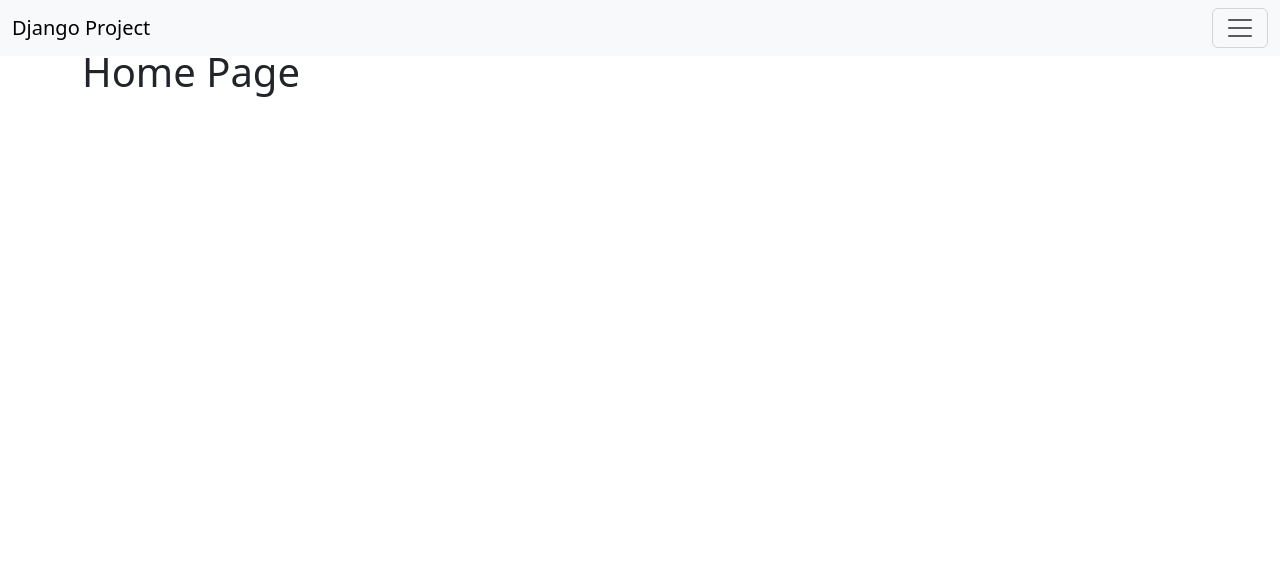
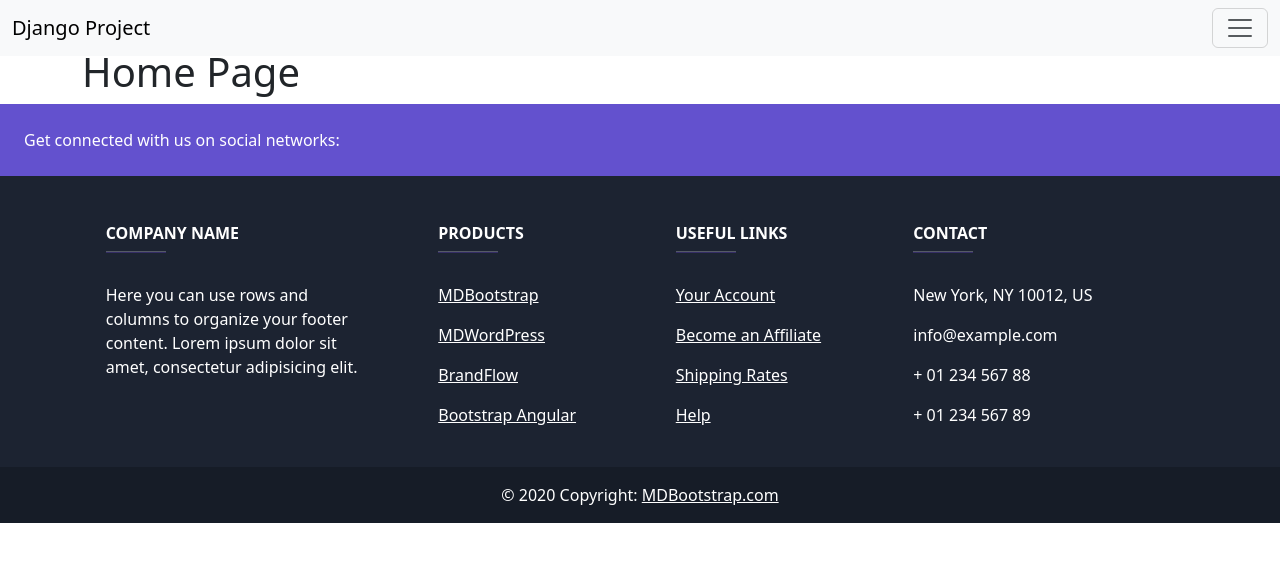
Before and after one commit to ZaneM201/mb, a Django app: page / in a window 1280 px wide. Shown: the top 562 px of the page. Run offline with Django 5.2, Linux system fonts and the light colour scheme.

Commit message:
Footer needs more work

```diff
--- a/templates/base.html
+++ b/templates/base.html
@@ -9,13 +9,16 @@
 </head>
 <body>
     {% include 'navbar.html' %}
-    <div class="container mt-5" >
+    <div class="container mt-5">
         {% block content %}
 
-        {% endblock content %}
+         {% endblock content %}
+    </div>
+    <div>
+        {% include 'footer.html' %}
+    </div>
 
-    </div>
     <script src="https://cdn.jsdelivr.net/npm/bootstrap@5.3.8/dist/js/bootstrap.bundle.min.js" integrity="sha384-FKyoEForCGlyvwx9Hj09JcYn3nv7wiPVlz7YYwJrWVcXK/BmnVDxM+D2scQbITxI" crossorigin="anonymous"></script>
-{% block js %}{% endblock js %}
+    {% block js %}{% endblock js %}
 </body>
 </html>
--- a/templates/footer.html
+++ b/templates/footer.html
@@ -1,3 +1,135 @@
-{% block css %}
-    <link rel="stylesheet" href="{% static 'css/footer.css' %}">
-{% endblock css %}
+<!-- Footer -->
+  <footer class="text-center text-lg-start text-white" style="background-color: #1c2331">
+    <!-- Section: Social media -->
+    <section class="d-flex justify-content-between p-4" style="background-color: #6351ce">
+      <!-- Left -->
+      <div class="me-5">
+        <span>Get connected with us on social networks:</span>
+      </div>
+      <!-- Left -->
+
+      <!-- Right -->
+      <div>
+        <a href="" class="text-white me-4">
+          <i class="fab fa-facebook-f"></i>
+        </a>
+        <a href="" class="text-white me-4">
+          <i class="fab fa-twitter"></i>
+        </a>
+        <a href="" class="text-white me-4">
+          <i class="fab fa-google"></i>
+        </a>
+        <a href="" class="text-white me-4">
+          <i class="fab fa-instagram"></i>
+        </a>
+        <a href="" class="text-white me-4">
+          <i class="fab fa-linkedin"></i>
+        </a>
+        <a href="" class="text-white me-4">
+          <i class="fab fa-github"></i>
+        </a>
+      </div>
+      <!-- Right -->
+    </section>
+    <!-- Section: Social media -->
+
+    <!-- Section: Links  -->
+    <section class="">
+      <div class="container text-center text-md-start mt-5">
+        <!-- Grid row -->
+        <div class="row mt-3">
+          <!-- Grid column -->
+          <div class="col-md-3 col-lg-4 col-xl-3 mx-auto mb-4">
+            <!-- Content -->
+            <h6 class="text-uppercase fw-bold">Company name</h6>
+            <hr
+                class="mb-4 mt-0 d-inline-block mx-auto"
+                style="width: 60px; background-color: #7c4dff; height: 2px"
+                />
+            <p>
+              Here you can use rows and columns to organize your footer
+              content. Lorem ipsum dolor sit amet, consectetur adipisicing
+              elit.
+            </p>
+          </div>
+          <!-- Grid column -->
+
+          <!-- Grid column -->
+          <div class="col-md-2 col-lg-2 col-xl-2 mx-auto mb-4">
+            <!-- Links -->
+            <h6 class="text-uppercase fw-bold">Products</h6>
+            <hr
+                class="mb-4 mt-0 d-inline-block mx-auto"
+                style="width: 60px; background-color: #7c4dff; height: 2px"
+                />
+            <p>
+              <a href="#!" class="text-white">MDBootstrap</a>
+            </p>
+            <p>
+              <a href="#!" class="text-white">MDWordPress</a>
+            </p>
+            <p>
+              <a href="#!" class="text-white">BrandFlow</a>
+            </p>
+            <p>
+              <a href="#!" class="text-white">Bootstrap Angular</a>
+            </p>
+          </div>
+          <!-- Grid column -->
+
+          <!-- Grid column -->
+          <div class="col-md-3 col-lg-2 col-xl-2 mx-auto mb-4">
+            <!-- Links -->
+            <h6 class="text-uppercase fw-bold">Useful links</h6>
+            <hr
+                class="mb-4 mt-0 d-inline-block mx-auto"
+                style="width: 60px; background-color: #7c4dff; height: 2px"
+                />
+            <p>
+              <a href="#!" class="text-white">Your Account</a>
+            </p>
+            <p>
+              <a href="#!" class="text-white">Become an Affiliate</a>
+            </p>
+            <p>
+              <a href="#!" class="text-white">Shipping Rates</a>
+            </p>
+            <p>
+              <a href="#!" class="text-white">Help</a>
+            </p>
+          </div>
+          <!-- Grid column -->
+
+          <!-- Grid column -->
+          <div class="col-md-4 col-lg-3 col-xl-3 mx-auto mb-md-0 mb-4">
+            <!-- Links -->
+            <h6 class="text-uppercase fw-bold">Contact</h6>
+            <hr
+                class="mb-4 mt-0 d-inline-block mx-auto"
+                style="width: 60px; background-color: #7c4dff; height: 2px"
+                />
+            <p><i class="fas fa-home mr-3"></i> New York, NY 10012, US</p>
+            <p><i class="fas fa-envelope mr-3"></i> info@example.com</p>
+            <p><i class="fas fa-phone mr-3"></i> + 01 234 567 88</p>
+            <p><i class="fas fa-print mr-3"></i> + 01 234 567 89</p>
+          </div>
+          <!-- Grid column -->
+        </div>
+        <!-- Grid row -->
+      </div>
+    </section>
+    <!-- Section: Links  -->
+
+    <!-- Copyright -->
+    <div
+         class="text-center p-3"
+         style="background-color: rgba(0, 0, 0, 0.2)"
+         >
+      © 2020 Copyright:
+      <a class="text-white" href="https://mdbootstrap.com/"
+         >MDBootstrap.com</a
+        >
+    </div>
+    <!-- Copyright -->
+  </footer>
+<!-- Footer -->
```
Also changed, not shown: templates/pages/about.html (line endings or trailing spaces).
